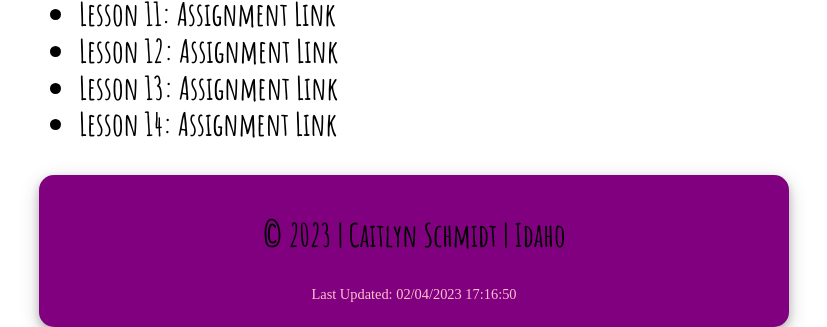
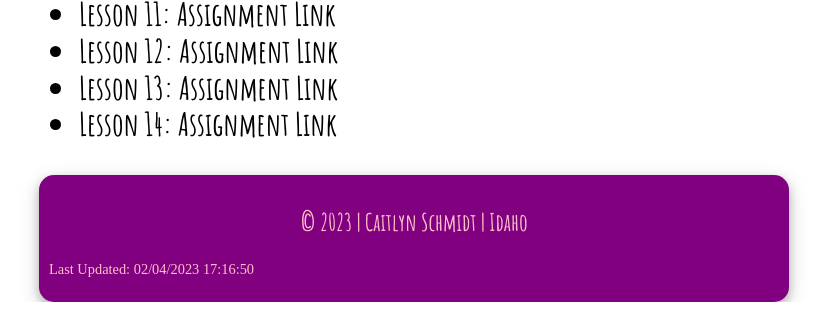
Before and after one commit to cateschmidt/wdd230, a plain HTML site: page lesson1/index.html in a window 1280 px wide. Shown: the part 779-1106 px from the top of the page, without its empty margins (226-1053 px from the left). After the commit the page ends 1081 px from the top, so only its background shows below. Drawn offline with Linux system fonts and the light colour scheme.

Commit message:
fix changes for resubmission

```diff
--- a/lesson1/index.html
+++ b/lesson1/index.html
@@ -18,7 +18,7 @@
     />
     <link rel="stylesheet" href="styles/normalize.css" />
     <link rel="stylesheet" href="styles/small.css" />
-    <link rel="stylesheet" hret="styles/medium.css"/>
+    <link rel="stylesheet" hret="styles/medium.css" />
   </head>
   <body>
     <header>
@@ -48,8 +48,8 @@
       </ul>
     </main>
     <footer>
-      <p>&copy; <span id="year"></span> | Caitlyn Schmidt | Idaho</p>
-      <p class="last-updated">Last Updated: <span id="last-modified"></span></p>
+      <h3>&copy; <span id="year"></span> | Caitlyn Schmidt | Idaho</h3>
+      <p class="last-updated">Last Updated: <span id="lastModified"></span></p>
     </footer>
     <script src="scripts/javascript.js"></script>
   </body>
--- a/lesson1/scripts/javascript.js
+++ b/lesson1/scripts/javascript.js
@@ -2,7 +2,7 @@
 
     document.getElementById("year").innerHTML = date.getFullYear()
 
-    document.getElementById("last-modified").innerHTML = document.lastModified
+    document.getElementById("lastModified").innerHTML = document.lastModified
 
     function toggleMenu() {
         document.getElementById("primNav").classList.toggle("hide")
--- a/lesson1/styles/small.css
+++ b/lesson1/styles/small.css
@@ -15,6 +15,7 @@ html {
     height: auto;
     box-shadow: 0 4px 8px 0 rgba(0, 0, 0, 0.2), 0 6px 20px 0 rgba(0, 0, 0, 0.19);
     padding: 10px;
+    color: pink;
 
   }
   header img {
@@ -44,10 +45,10 @@ html {
     box-shadow: 0 4px 8px 0 rgba(0, 0, 0, 0.2), 0 6px 20px 0 rgba(0, 0, 0, 0.19);
 
   }
-  footer p {
+  footer h3 {
     text-align: center;
-    color: black;
-    font-size: 2em;
+    color: pink;
+    font-size: 1.5em;
 
   }
 
```
